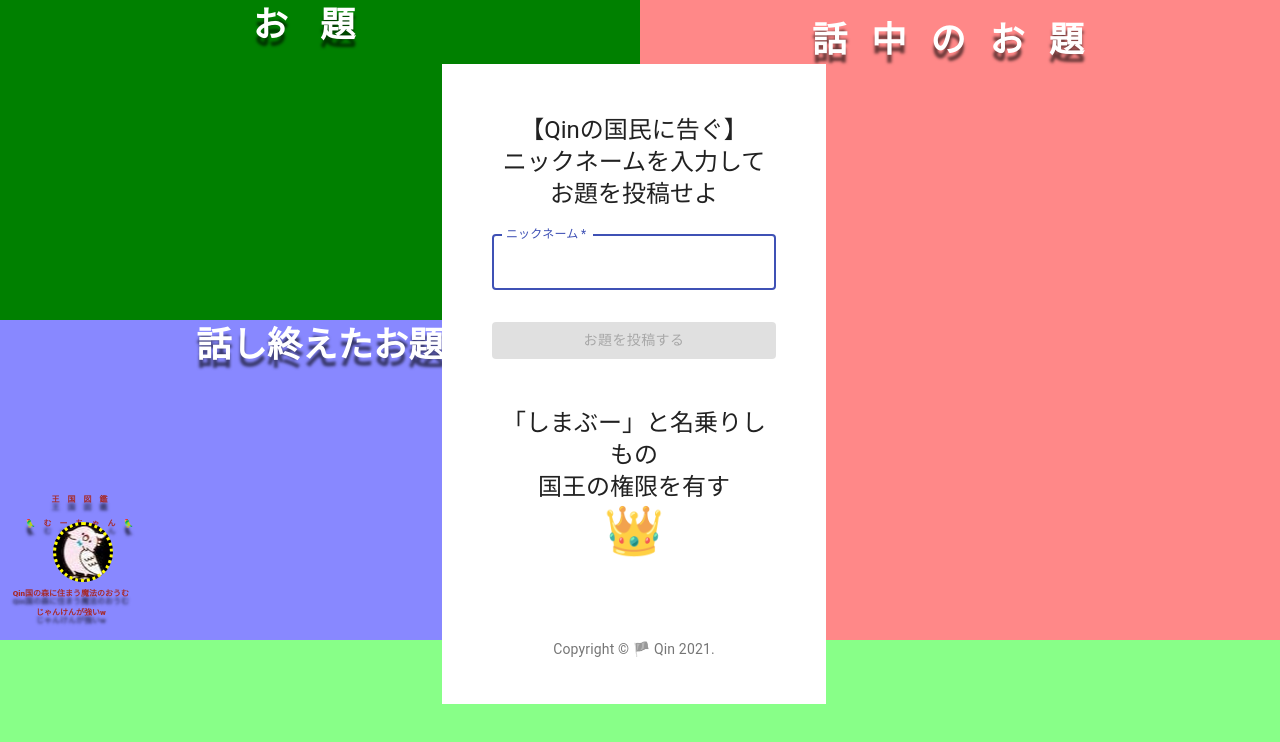
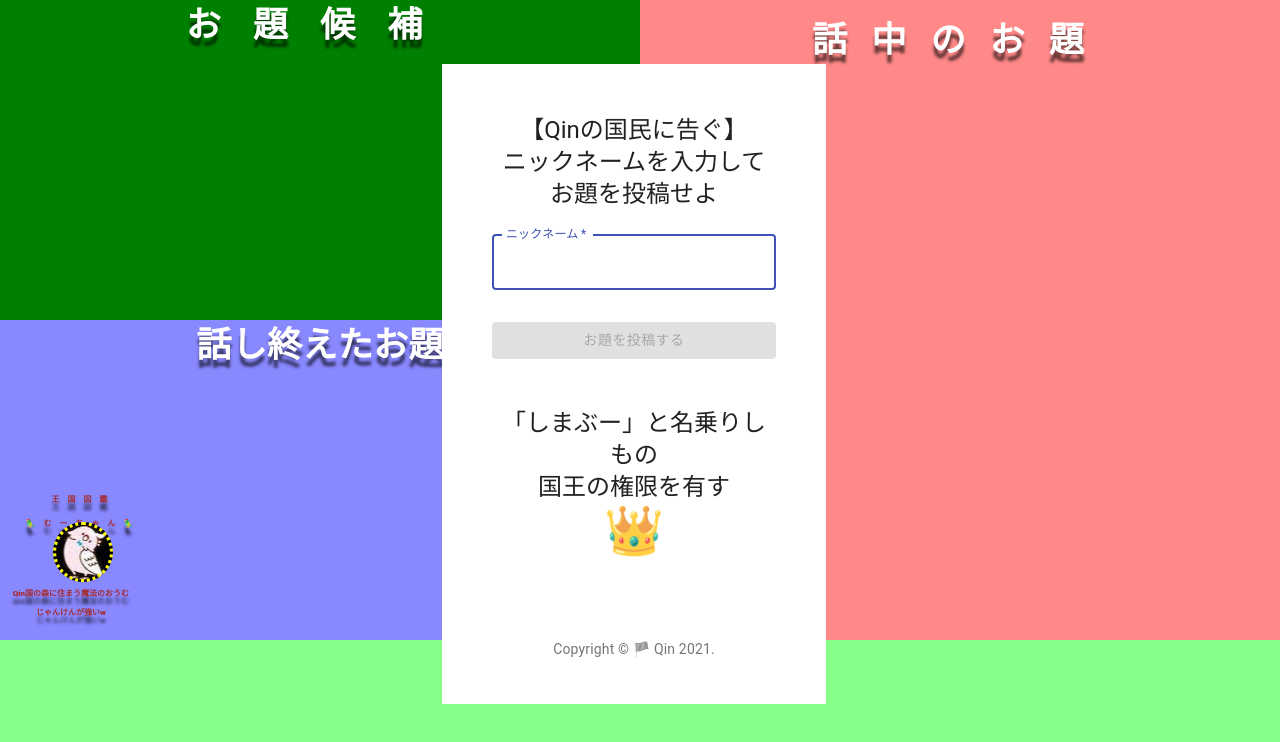
Before and after one commit to yoko-at-home/qin_bulletin-board, a React (Create React App) app: page / in a window 1280 px wide. Shown: the top 742 px of the page. Built offline with nearby package versions, Linux system fonts and the light colour scheme; no server answers.

Commit message:
📝 文言、レタースペース修正

```diff
--- a/src/components/BackgroundForUsers/index.js
+++ b/src/components/BackgroundForUsers/index.js
@@ -7,7 +7,7 @@ const BackgroundForUsers = () => {
   return (
     <div>
       <div className="Bg">
-        <div className="odai">お題</div>
+        <div className="odai">お題候補</div>
         <div className="hanashichu">
           <div className="child">
             <Muchan />
--- a/src/components/SignIn/BackgroundForSignin.js
+++ b/src/components/SignIn/BackgroundForSignin.js
@@ -6,7 +6,7 @@ const BackgroundForSignin = () => {
   return (
     <div>
       <div className="Bg">
-        <div className="odai">お題</div>
+        <div className="odai">お題候補</div>
         <div className="hanashichu">
           <div className="child">
             <Muchan />
--- a/src/components/SignIn/styles.css
+++ b/src/components/SignIn/styles.css
@@ -28,7 +28,7 @@ text-shadow: 0px 8px 3px rgba(0, 0, 0, 0.6);
 }
 
 .child {
-  letter-spacing: 1.5rem;
+  letter-spacing: 1.2rem;
   text-align: center;
   align-items: center;
   margin:15px 20px;
```
